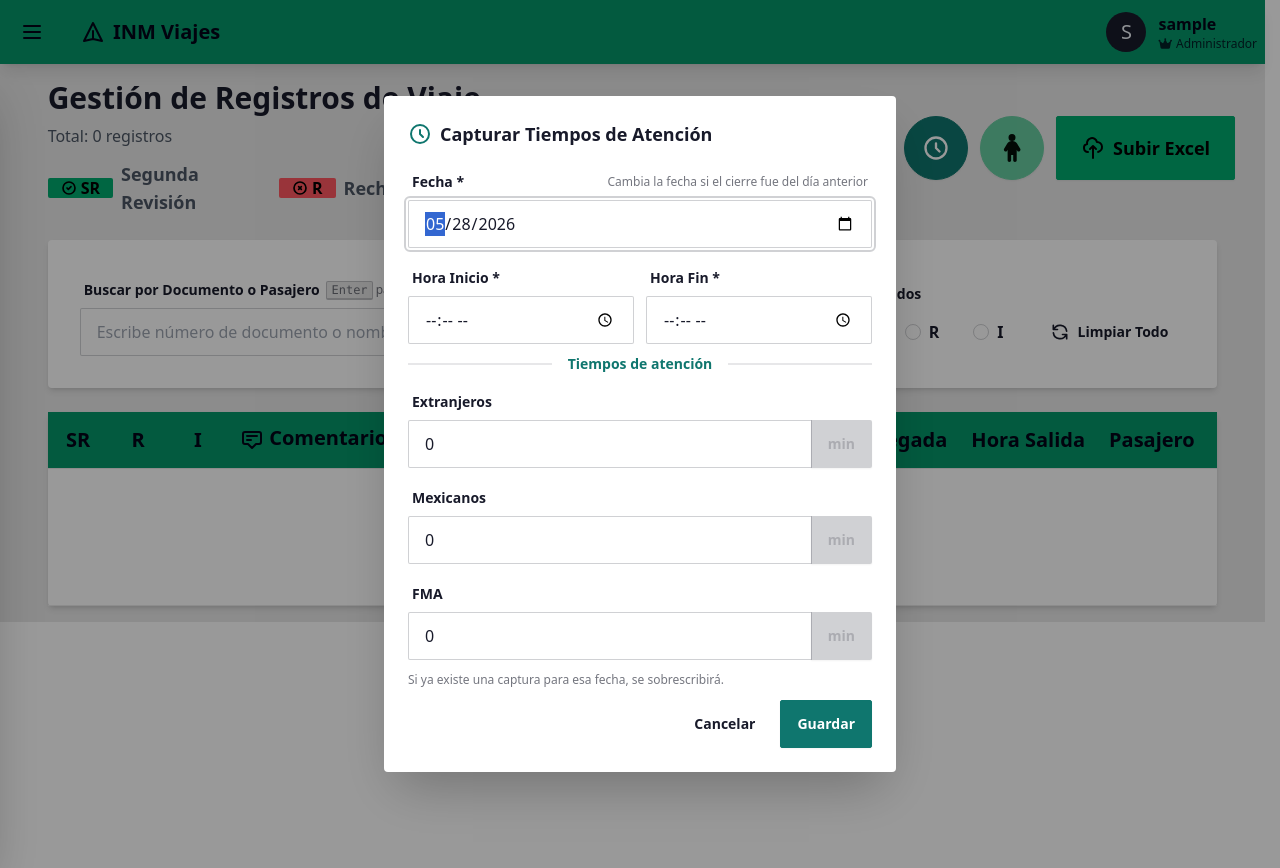
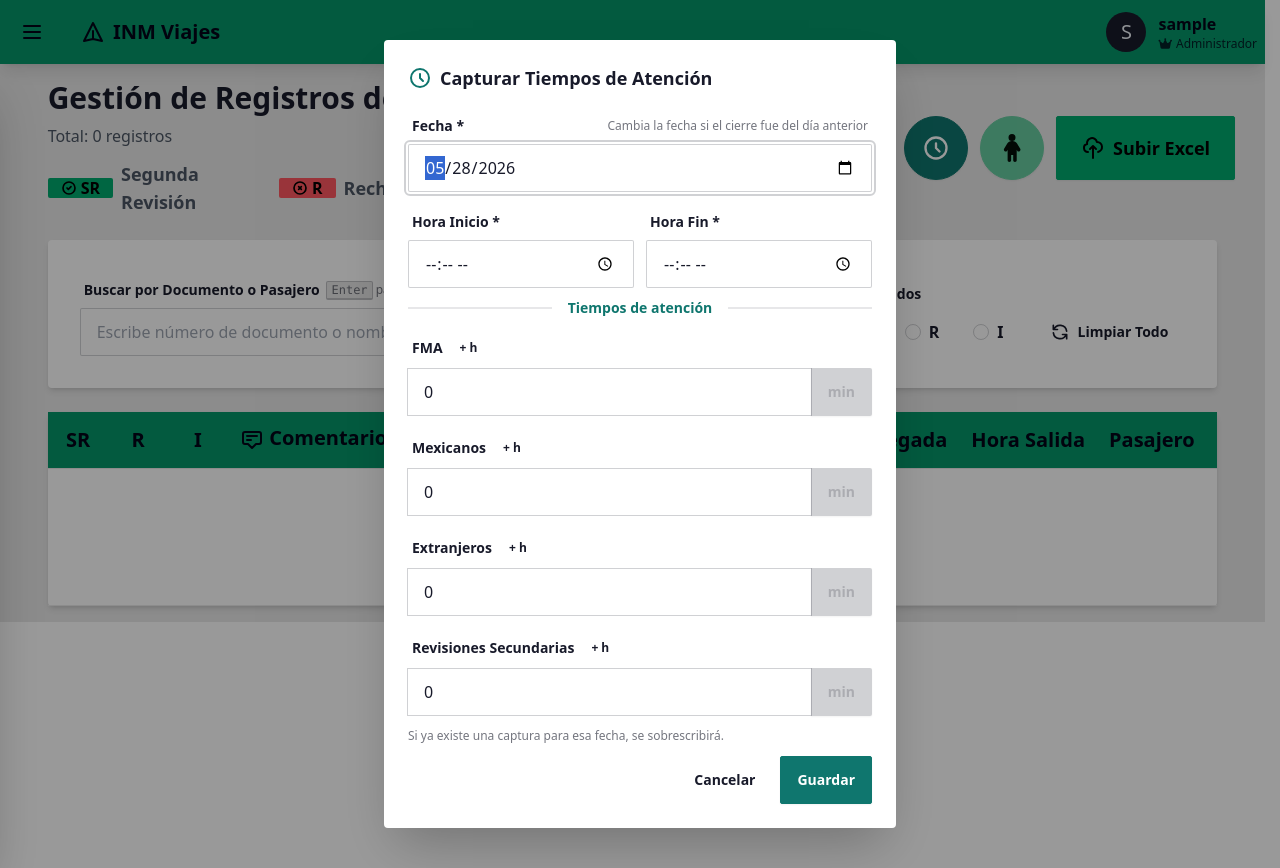
Before and after one commit to LuisIvanIslasReyes/INM-Viajes, a Django app: page / in a window 1280 px wide, after a click on "Capturar Tiempos de Atención". Run offline with Django 5.2, Linux system fonts and the light colour scheme; the visitor is signed in with stand-in values (Sample User, id 1); data that the repository does not hold is empty; some libraries are stand-ins or nearby versions.

Commit message:
FEATURE: nuevo rubro de captura de tiempo.
Se añadio la captura de tiempos segunda revisión.

```diff
--- a/Viajes/apps/uploader/models.py
+++ b/Viajes/apps/uploader/models.py
@@ -211,6 +211,7 @@ class TiemposAtencion(models.Model):
     tiempo_extranjeros = models.PositiveIntegerField(default=0, verbose_name='Tiempo Extranjeros (min)')
     tiempo_mexicanos = models.PositiveIntegerField(default=0, verbose_name='Tiempo Mexicanos (min)')
     tiempo_fma = models.PositiveIntegerField(default=0, verbose_name='Tiempo FMA (min)')
+    tiempo_revisiones_secundarias = models.PositiveIntegerField(default=0, verbose_name='Tiempo Revisiones Secundarias (min)')
 
     usuario = models.ForeignKey(User, on_delete=models.SET_NULL, null=True, blank=True, related_name='tiempos_atencion')
     fecha_creacion = models.DateTimeField(auto_now_add=True)
--- a/Viajes/apps/uploader/templates/uploader/admin_list.html
+++ b/Viajes/apps/uploader/templates/uploader/admin_list.html
@@ -710,38 +710,25 @@
 
             <div class="divider text-sm font-semibold" style="color:#0f766e;">Tiempos de atención</div>
 
-            <div class="form-control">
+            {% for rubro in tiempos_rubros %}
+            <div class="form-control" data-rubro="{{ rubro.key }}">
                 <label class="label">
-                    <span class="label-text font-semibold">Extranjeros</span>
-                    <span class="label-text-alt text-xs" data-hint="extranjeros_min">&nbsp;</span>
+                    <span class="label-text font-semibold flex items-center gap-2">
+                        {{ rubro.label }}
+                        <button type="button" class="btn btn-xs btn-ghost" data-toggle-hora title="Agregar horas">
+                            <span data-toggle-label>+ h</span>
+                        </button>
+                    </span>
+                    <span class="label-text-alt text-xs" data-hint="{{ rubro.key }}">&nbsp;</span>
                 </label>
                 <div class="join w-full">
-                    <input type="number" name="extranjeros_min" min="0" value="0" class="input input-bordered join-item w-full" placeholder="minutos" data-minutos>
+                    <input type="number" name="{{ rubro.key }}_h" min="0" value="0" class="input input-bordered join-item w-full hidden" placeholder="horas" data-horas>
+                    <span class="join-item btn btn-disabled no-animation hidden" data-h-suffix>h</span>
+                    <input type="number" name="{{ rubro.key }}_min" min="0" value="0" class="input input-bordered join-item w-full" placeholder="minutos" data-minutos>
                     <span class="join-item btn btn-disabled no-animation">min</span>
                 </div>
             </div>
-
-            <div class="form-control">
-                <label class="label">
-                    <span class="label-text font-semibold">Mexicanos</span>
-                    <span class="label-text-alt text-xs" data-hint="mexicanos_min">&nbsp;</span>
-                </label>
-                <div class="join w-full">
-                    <input type="number" name="mexicanos_min" min="0" value="0" class="input input-bordered join-item w-full" placeholder="minutos" data-minutos>
-                    <span class="join-item btn btn-disabled no-animation">min</span>
-                </div>
-            </div>
-
-            <div class="form-control">
-                <label class="label">
-                    <span class="label-text font-semibold">FMA</span>
-                    <span class="label-text-alt text-xs" data-hint="fma_min">&nbsp;</span>
-                </label>
-                <div class="join w-full">
-                    <input type="number" name="fma_min" min="0" value="0" class="input input-bordered join-item w-full" placeholder="minutos" data-minutos>
-                    <span class="join-item btn btn-disabled no-animation">min</span>
-                </div>
-            </div>
+            {% endfor %}
 
             <p class="text-xs text-base-content/60">
                 Si ya existe una captura para esa fecha, se sobrescribirá.
@@ -774,15 +761,42 @@
             return `= ${h}h ${m}m`;
         }
 
-        document.querySelectorAll('#modalTiemposAtencion [data-minutos]').forEach((input) => {
-            const hint = document.querySelector(`#modalTiemposAtencion [data-hint="${input.name}"]`);
-            if (!hint) return;
+        document.querySelectorAll('#modalTiemposAtencion [data-rubro]').forEach((rubro) => {
+            const minInput = rubro.querySelector('[data-minutos]');
+            const horaInput = rubro.querySelector('[data-horas]');
+            const horaSuffix = rubro.querySelector('[data-h-suffix]');
+            const toggleBtn = rubro.querySelector('[data-toggle-hora]');
+            const toggleLabel = rubro.querySelector('[data-toggle-label]');
+            const hint = rubro.querySelector('[data-hint]');
+            if (!minInput || !hint) return;
+
+            const totalMinutos = () => {
+                const horaVisible = horaInput && !horaInput.classList.contains('hidden');
+                const h = horaVisible ? (Number(horaInput.value) || 0) : 0;
+                const m = Number(minInput.value) || 0;
+                return h * 60 + m;
+            };
             const actualizar = () => {
-                const texto = formatearMinutos(input.value);
+                const texto = formatearMinutos(totalMinutos());
                 hint.textContent = texto || ' ';
                 hint.style.color = texto ? '#0f766e' : '';
             };
-            input.addEventListener('input', actualizar);
+            minInput.addEventListener('input', actualizar);
+            if (horaInput) horaInput.addEventListener('input', actualizar);
+
+            if (toggleBtn) {
+                toggleBtn.addEventListener('click', () => {
+                    const oculto = horaInput.classList.contains('hidden');
+                    horaInput.classList.toggle('hidden', !oculto);
+                    horaSuffix.classList.toggle('hidden', !oculto);
+                    minInput.placeholder = oculto ? 'min' : 'minutos';
+                    if (!oculto) horaInput.value = 0;
+                    toggleLabel.textContent = oculto ? '− h' : '+ h';
+                    toggleBtn.title = oculto ? 'Quitar horas' : 'Agregar horas';
+                    actualizar();
+                });
+            }
+
             actualizar();
         });
     })();
--- a/Viajes/apps/uploader/templates/uploader/inadmitidos_report.html
+++ b/Viajes/apps/uploader/templates/uploader/inadmitidos_report.html
@@ -145,7 +145,7 @@
     window.INADMITIDOS_DATA_URL = '{% url "inadmitidos_data" %}';
     window.INADMITIDOS_PDF_URL = '{% url "generar_inadmitidos_pdf" %}';
 </script>
-<script src="{% static 'js/inadmitidos_report.js' %}?v=12"></script>
+<script src="{% static 'js/inadmitidos_report.js' %}?v=14"></script>
 {% endblock %}
 
 {% block content %}
--- a/Viajes/apps/uploader/views/registros.py
+++ b/Viajes/apps/uploader/views/registros.py
@@ -182,6 +182,12 @@ def admin_list(request):
         'casos_urgentes': casos_urgentes,
         'is_production': is_production,
         'paises': get_paises(),
+        'tiempos_rubros': [
+            {'key': 'fma', 'label': 'FMA'},
+            {'key': 'mexicanos', 'label': 'Mexicanos'},
+            {'key': 'extranjeros', 'label': 'Extranjeros'},
+            {'key': 'revisiones_secundarias', 'label': 'Revisiones Secundarias'},
+        ],
     }
 
     return render(request, 'uploader/admin_list.html', context)
@@ -361,6 +367,7 @@ def _compute_inadmitidos_data(fecha_inicio, fecha_fin):
     local, transito, total_pasajeros_list = [], [], []
     hora_inicio_list, hora_fin_list = [], []
     tiempo_extranjeros_list, tiempo_mexicanos_list, tiempo_fma_list = [], [], []
+    tiempo_revisiones_secundarias_list = []
     nationalities_by_day = {}
     motivos_rechazo = []
 
@@ -392,6 +399,7 @@ def _compute_inadmitidos_data(fecha_inicio, fecha_fin):
         tiempo_extranjeros_list.append(t.tiempo_extranjeros if t else '')
         tiempo_mexicanos_list.append(t.tiempo_mexicanos if t else '')
         tiempo_fma_list.append(t.tiempo_fma if t else '')
+        tiempo_revisiones_secundarias_list.append(t.tiempo_revisiones_secundarias if t else '')
 
         nats_hoy = set()
         nat_counts = (
@@ -440,6 +448,7 @@ def _compute_inadmitidos_data(fecha_inicio, fecha_fin):
         'tiempo_extranjeros': tiempo_extranjeros_list,
         'tiempo_mexicanos': tiempo_mexicanos_list,
         'tiempo_fma': tiempo_fma_list,
+        'tiempo_revisiones_secundarias': tiempo_revisiones_secundarias_list,
         'motivos_rechazo': motivos_rechazo,
     }
 
@@ -589,15 +598,17 @@ def generar_inadmitidos_pdf(request):
     # Encabezado "Tiempos de atención" (span completo)
     r_tiempos_hdr = len(rows); rows.append(['Tiempos de atención'] + [''] * n)
 
-    # Extranjeros / Mexicanos / FMA
+    # FMA / Mexicanos / Extranjeros / Revisiones Secundarias
+    fma_vals = data.get('tiempo_fma', [''] * n)
+    mex_vals = data.get('tiempo_mexicanos', [''] * n)
     ext_vals = data.get('tiempo_extranjeros', [''] * n)
-    mex_vals = data.get('tiempo_mexicanos', [''] * n)
-    fma_vals = data.get('tiempo_fma', [''] * n)
+    rs_vals = data.get('tiempo_revisiones_secundarias', [''] * n)
+    r_fma = len(rows); rows.append(['FMA:'] + [str(v) for v in fma_vals])
+    r_mex = len(rows); rows.append(['Mexicanos:'] + [str(v) for v in mex_vals])
     r_ext = len(rows); rows.append(['Extranjeros:'] + [str(v) for v in ext_vals])
-    r_mex = len(rows); rows.append(['Mexicanos:'] + [str(v) for v in mex_vals])
-    r_fma = len(rows); rows.append(['FMA:'] + [str(v) for v in fma_vals])
+    r_rs = len(rows); rows.append(['Revisiones Secundarias:'] + [str(v) for v in rs_vals])
 
-    # Total por día (suma de los 3 rubros en min → "Xh Ym")
+    # Total por día (suma de los 4 rubros en min → "Xh Ym")
     def _fmt_min(mins):
         try:
             n_ = int(mins)
@@ -612,13 +623,20 @@ def generar_inadmitidos_pdf(request):
             return f'{h}h'
         return f'{h}h {m}m'
 
+    def _val(x):
+        s = str(x).strip()
+        return int(s) if s.isdigit() else 0
+
     total_dia_celdas = []
     for i in range(n):
-        e = int(ext_vals[i]) if str(ext_vals[i]).strip().isdigit() else 0
-        m_ = int(mex_vals[i]) if str(mex_vals[i]).strip().isdigit() else 0
-        f_ = int(fma_vals[i]) if str(fma_vals[i]).strip().isdigit() else 0
-        hay = str(ext_vals[i]).strip() != '' or str(mex_vals[i]).strip() != '' or str(fma_vals[i]).strip() != ''
-        total_dia_celdas.append(_fmt_min(e + m_ + f_) if hay else '')
+        hay = (
+            str(fma_vals[i]).strip() != ''
+            or str(mex_vals[i]).strip() != ''
+            or str(ext_vals[i]).strip() != ''
+            or str(rs_vals[i]).strip() != ''
+        )
+        suma = _val(fma_vals[i]) + _val(mex_vals[i]) + _val(ext_vals[i]) + _val(rs_vals[i])
+        total_dia_celdas.append(_fmt_min(suma) if hay else '')
 
     r_total_dia = len(rows); rows.append(['Total por día:'] + total_dia_celdas)
 
@@ -701,16 +719,19 @@ def generar_inadmitidos_pdf(request):
         ('FONTNAME', (0, r_tiempos_hdr), (-1, r_tiempos_hdr), 'Helvetica-Bold'),
         ('ALIGN', (0, r_tiempos_hdr), (-1, r_tiempos_hdr), 'CENTER'),
 
-        # Extranjeros / Mexicanos / FMA
+        # FMA / Mexicanos / Extranjeros / Revisiones Secundarias
+        ('BACKGROUND', (0, r_fma), (-1, r_fma), BLANCO_GRIS),
+        ('BACKGROUND', (0, r_mex), (-1, r_mex), GRIS),
         ('BACKGROUND', (0, r_ext), (-1, r_ext), BLANCO_GRIS),
-        ('BACKGROUND', (0, r_mex), (-1, r_mex), GRIS),
-        ('BACKGROUND', (0, r_fma), (-1, r_fma), BLANCO_GRIS),
+        ('BACKGROUND', (0, r_rs), (-1, r_rs), GRIS),
+        ('FONTNAME', (0, r_fma), (0, r_fma), 'Helvetica-Bold'),
+        ('FONTNAME', (0, r_mex), (0, r_mex), 'Helvetica-Bold'),
         ('FONTNAME', (0, r_ext), (0, r_ext), 'Helvetica-Bold'),
-        ('FONTNAME', (0, r_mex), (0, r_mex), 'Helvetica-Bold'),
-        ('FONTNAME', (0, r_fma), (0, r_fma), 'Helvetica-Bold'),
+        ('FONTNAME', (0, r_rs), (0, r_rs), 'Helvetica-Bold'),
 
         # Total por día
-        ('BACKGROUND', (0, r_total_dia), (-1, r_total_dia), GRIS),
+        ('BACKGROUND', (0, r_total_dia), (-1, r_total_dia), ROSA),
+        ('TEXTCOLOR', (0, r_total_dia), (-1, r_total_dia), ROJO),
         ('FONTNAME', (0, r_total_dia), (-1, r_total_dia), 'Helvetica-Bold'),
     ]
 
```
Also changed, not shown: Viajes/apps/uploader/static/js/inadmitidos_report.js (+41 -42 lines), Viajes/apps/uploader/views/tiempos.py (+27 -16 lines), Viajes/apps/uploader/migrations/0012_tiemposatencion_revisiones_secundarias.py (added).
